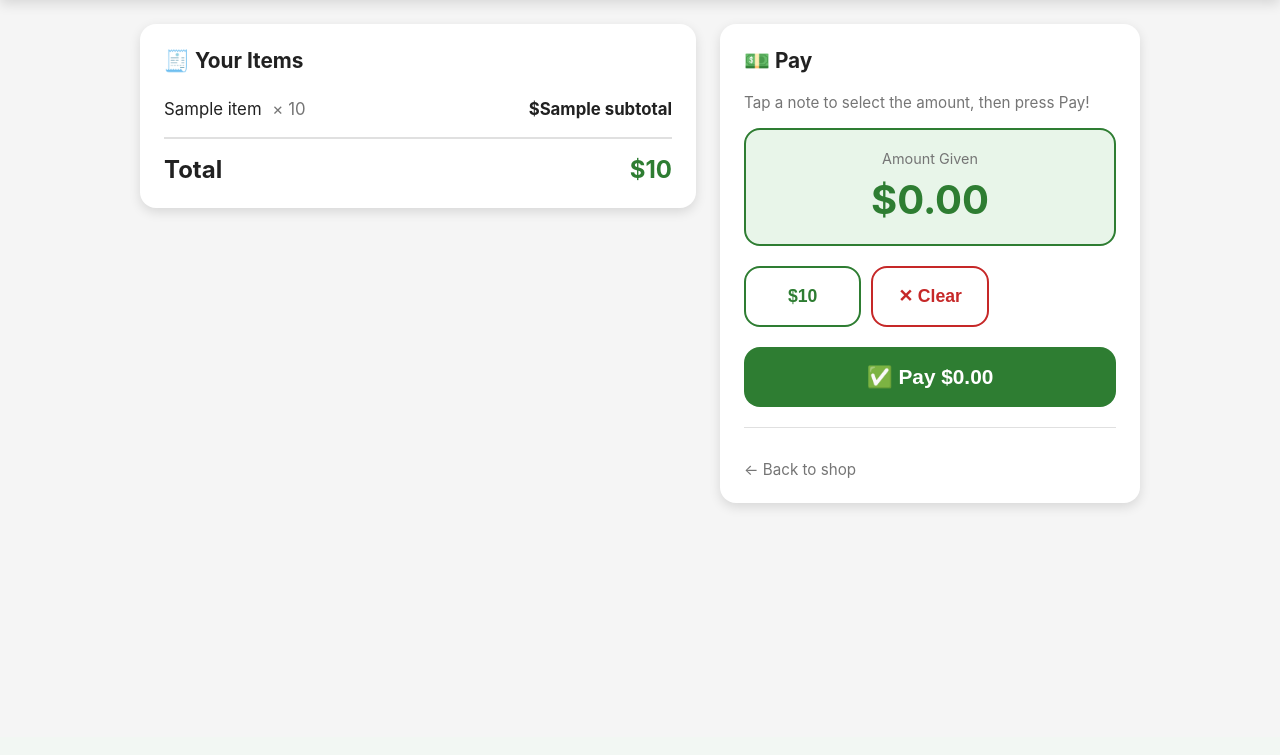
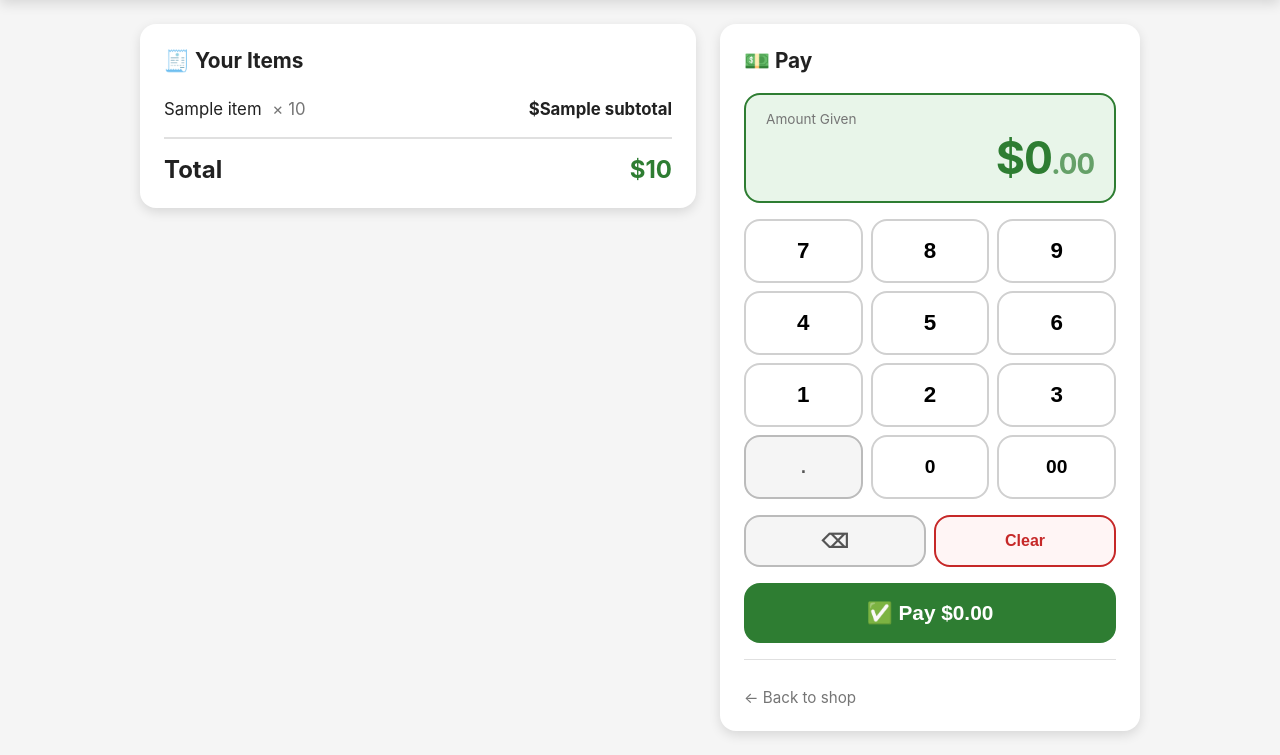
Before and after one commit to kallangerard/shopping-game, a Django app: template store/templates/store/checkout.html in a window 1280 px wide. Shown: the part 63-818 px from the top of the page. Before the commit the page ends 572 px from the top, so only its background shows below. Run offline with Django 5.2, Linux system fonts and the light colour scheme; the template is opened without the code that fills it: most values are stand-ins (such as "Sample title", 1, 10 or a date in 2020).

Commit message:
Replace denomination buttons with POS numeric keypad on checkout (#17)
Implements a standard POS-style keypad (7-8-9 / 4-5-6 / 1-2-3 / . 0 00)
with backspace and clear, replacing the preset note buttons. Entry supports
an optional decimal point and enforces a maximum of 2 decimal places.

https://claude.ai/code/session_01MrTwDqo7Y3LKZZFUCdfcAx

Co-authored-by: Claude <noreply@anthropic.com>

```diff
--- a/store/templates/store/checkout.html
+++ b/store/templates/store/checkout.html
@@ -39,44 +39,65 @@
 /* Payment panel */
 .payment-panel h2 { font-size: 1.3rem; margin-bottom: 20px; }
 
-.money-grid {
-  display: grid;
-  grid-template-columns: repeat(3, 1fr);
-  gap: 10px;
-  margin-bottom: 20px;
-}
-.money-btn {
-  background: var(--card-bg);
-  border: 2px solid var(--green);
-  color: var(--green);
-  border-radius: var(--radius);
-  padding: 18px 8px;
-  font-size: 1.1rem;
-  font-weight: 700;
-  cursor: pointer;
-  transition: background 0.12s, color 0.12s;
-  text-align: center;
-}
-.money-btn:hover { background: var(--green); color: white; }
-.money-btn.active { background: var(--green); color: white; }
-
 .amount-display {
   background: #e8f5e9;
   border: 2px solid var(--green);
   border-radius: var(--radius);
-  padding: 20px;
-  text-align: center;
-  margin-bottom: 20px;
+  padding: 16px 20px;
+  text-align: right;
+  margin-bottom: 16px;
 }
-.amount-display label { display: block; font-size: 0.9rem; color: var(--muted); margin-bottom: 8px; }
+.amount-display label { display: block; font-size: 0.85rem; color: var(--muted); margin-bottom: 4px; text-align: left; }
 .amount-display .amount-val {
-  font-size: 2.5rem;
+  font-size: 2.8rem;
   font-weight: 700;
   color: var(--green);
+  font-variant-numeric: tabular-nums;
+  letter-spacing: -1px;
 }
-input[type="hidden"]#amount_given {}
 
-.divider { height: 1px; background: #e0e0e0; margin: 20px 0; }
+/* Keypad */
+.keypad {
+  display: grid;
+  grid-template-columns: repeat(3, 1fr);
+  gap: 8px;
+  margin-bottom: 16px;
+}
+.key {
+  background: var(--card-bg);
+  border: 2px solid #d0d0d0;
+  border-radius: var(--radius);
+  padding: 0;
+  height: 64px;
+  font-size: 1.4rem;
+  font-weight: 700;
+  cursor: pointer;
+  transition: background 0.1s, border-color 0.1s, transform 0.08s;
+  display: flex;
+  align-items: center;
+  justify-content: center;
+  user-select: none;
+  -webkit-tap-highlight-color: transparent;
+}
+.key:hover { background: #f0f0f0; border-color: #aaa; }
+.key:active { transform: scale(0.94); background: #e0e0e0; }
+.key-zero { font-size: 1.2rem; }
+.key-action {
+  border-color: #bbb;
+  background: #f5f5f5;
+  color: #555;
+  font-size: 1.1rem;
+}
+.key-action:hover { background: #e8e8e8; border-color: #999; }
+.key-clear {
+  border-color: var(--red);
+  color: var(--red);
+  background: #fff5f5;
+  font-size: 1rem;
+}
+.key-clear:hover { background: var(--red); color: white; border-color: var(--red); }
+
+.divider { height: 1px; background: #e0e0e0; margin: 16px 0; }
 
 .back-link {
   display: inline-block;
@@ -119,22 +140,32 @@ input[type="hidden"]#amount_given {}
     <div class="alert alert-error">{{ error }}</div>
     {% endif %}
 
-    <p style="color:var(--muted);margin-bottom:16px;font-size:0.95rem">Tap a note to select the amount, then press Pay!</p>
-
     <div class="amount-display">
       <label>Amount Given</label>
-      <div class="amount-val" id="amountDisplay">$0.00</div>
+      <div class="amount-val" id="amountDisplay">$0<span id="centsDisplay" style="font-size:1.8rem;opacity:0.7">.00</span></div>
     </div>
 
-    <div class="money-grid">
-      {% for amount in denominations %}
-      <button type="button" class="money-btn" onclick="selectAmount({{ amount }})">
-        ${{ amount }}
-      </button>
-      {% endfor %}
-      <button type="button" class="money-btn" onclick="clearAmount()" style="border-color:var(--red);color:var(--red)">
-        ✕ Clear
-      </button>
+    <div class="keypad">
+      <button type="button" class="key" onclick="keyPress('7')">7</button>
+      <button type="button" class="key" onclick="keyPress('8')">8</button>
+      <button type="button" class="key" onclick="keyPress('9')">9</button>
+
+      <button type="button" class="key" onclick="keyPress('4')">4</button>
+      <button type="button" class="key" onclick="keyPress('5')">5</button>
+      <button type="button" class="key" onclick="keyPress('6')">6</button>
+
+      <button type="button" class="key" onclick="keyPress('1')">1</button>
+      <button type="button" class="key" onclick="keyPress('2')">2</button>
+      <button type="button" class="key" onclick="keyPress('3')">3</button>
+
+      <button type="button" class="key key-action" onclick="keyPress('.')">.</button>
+      <button type="button" class="key key-zero" onclick="keyPress('0')">0</button>
+      <button type="button" class="key key-zero" onclick="keyPress('00')">00</button>
+    </div>
+
+    <div style="display:grid;grid-template-columns:1fr 1fr;gap:8px;margin-bottom:16px">
+      <button type="button" class="key key-action" onclick="keyBackspace()" style="height:52px;font-size:1.2rem">⌫</button>
+      <button type="button" class="key key-clear" onclick="keyClear()" style="height:52px">Clear</button>
     </div>
 
     <form method="post" id="payForm">
@@ -155,40 +186,63 @@ input[type="hidden"]#amount_given {}
 {% block extra_script %}
 <script>
 const TOTAL = parseFloat('{{ total }}');
-let selected = 0;
 
-const notes = [5, 10, 20, 50, 100];
+// Raw input string: digits and at most one '.'
+let raw = '';
 
-function selectAmount(amount) {
-  selected = amount;
-  document.getElementById('amountDisplay').textContent = '$' + selected.toFixed(2);
-  document.getElementById('amount_given').value = selected;
-
-  // highlight active
-  document.querySelectorAll('.money-btn').forEach(btn => btn.classList.remove('active'));
-  event.currentTarget.classList.add('active');
-
-  updatePayBtn();
+function keyPress(ch) {
+  if (ch === '.') {
+    if (raw.includes('.')) return;          // already have a decimal
+    raw = raw === '' ? '0.' : raw + '.';
+  } else if (ch === '00') {
+    if (raw === '' || raw === '0') return;  // no-op at zero
+    // Don't allow more than 2 decimal places
+    const dotIdx = raw.indexOf('.');
+    if (dotIdx !== -1 && raw.length - dotIdx > 2) return;
+    if (dotIdx !== -1 && raw.length - dotIdx === 2) return; // already 1 decimal digit; adding 00 would exceed 2 dp
+    raw += '00';
+  } else {
+    // single digit
+    const dotIdx = raw.indexOf('.');
+    if (dotIdx !== -1 && raw.length - dotIdx >= 3) return; // already 2 decimal places
+    if (raw === '0' && ch === '0') return;  // no leading zeros
+    if (raw === '0') { raw = ch; }          // replace leading zero
+    else { raw += ch; }
+  }
+  render();
 }
 
-function clearAmount() {
-  selected = 0;
-  document.getElementById('amountDisplay').textContent = '$0.00';
-  document.getElementById('amount_given').value = 0;
-  document.querySelectorAll('.money-btn').forEach(btn => btn.classList.remove('active'));
-  updatePayBtn();
+function keyBackspace() {
+  raw = raw.slice(0, -1);
+  render();
 }
 
-function updatePayBtn() {
+function keyClear() {
+  raw = '';
+  render();
+}
+
+function render() {
+  const val = parseFloat(raw) || 0;
+
+  // Split display into dollars and cents for visual emphasis
+  const dollars = Math.floor(val);
+  const cents = Math.round((val - dollars) * 100);
+  const centsStr = '.' + String(cents).padStart(2, '0');
+
+  document.getElementById('amountDisplay').firstChild.textContent = '$' + dollars.toLocaleString();
+  document.getElementById('centsDisplay').textContent = centsStr;
+  document.getElementById('amount_given').value = val.toFixed(2);
+
   const btn = document.getElementById('payBtn');
-  if (selected >= TOTAL && selected > 0) {
+  if (val >= TOTAL && val > 0) {
     btn.disabled = false;
-    btn.textContent = '✅ Pay $' + selected.toFixed(2);
+    btn.textContent = '✅ Pay $' + val.toFixed(2);
     btn.style.opacity = '1';
   } else {
     btn.disabled = true;
-    btn.textContent = selected > 0
-      ? `⚠️ Need $${TOTAL.toFixed(2)} (short $${(TOTAL - selected).toFixed(2)})`
+    btn.textContent = val > 0
+      ? `⚠️ Need $${TOTAL.toFixed(2)} (short $${(TOTAL - val).toFixed(2)})`
       : '✅ Pay $0.00';
     btn.style.opacity = '0.5';
   }
--- a/store/views.py
+++ b/store/views.py
@@ -151,7 +151,6 @@ def checkout(request):
         'cart_items': cart_items,
         'total': total,
         'error': error,
-        'denominations': [5, 10, 20, 50, 100],
     })
 
 
```
